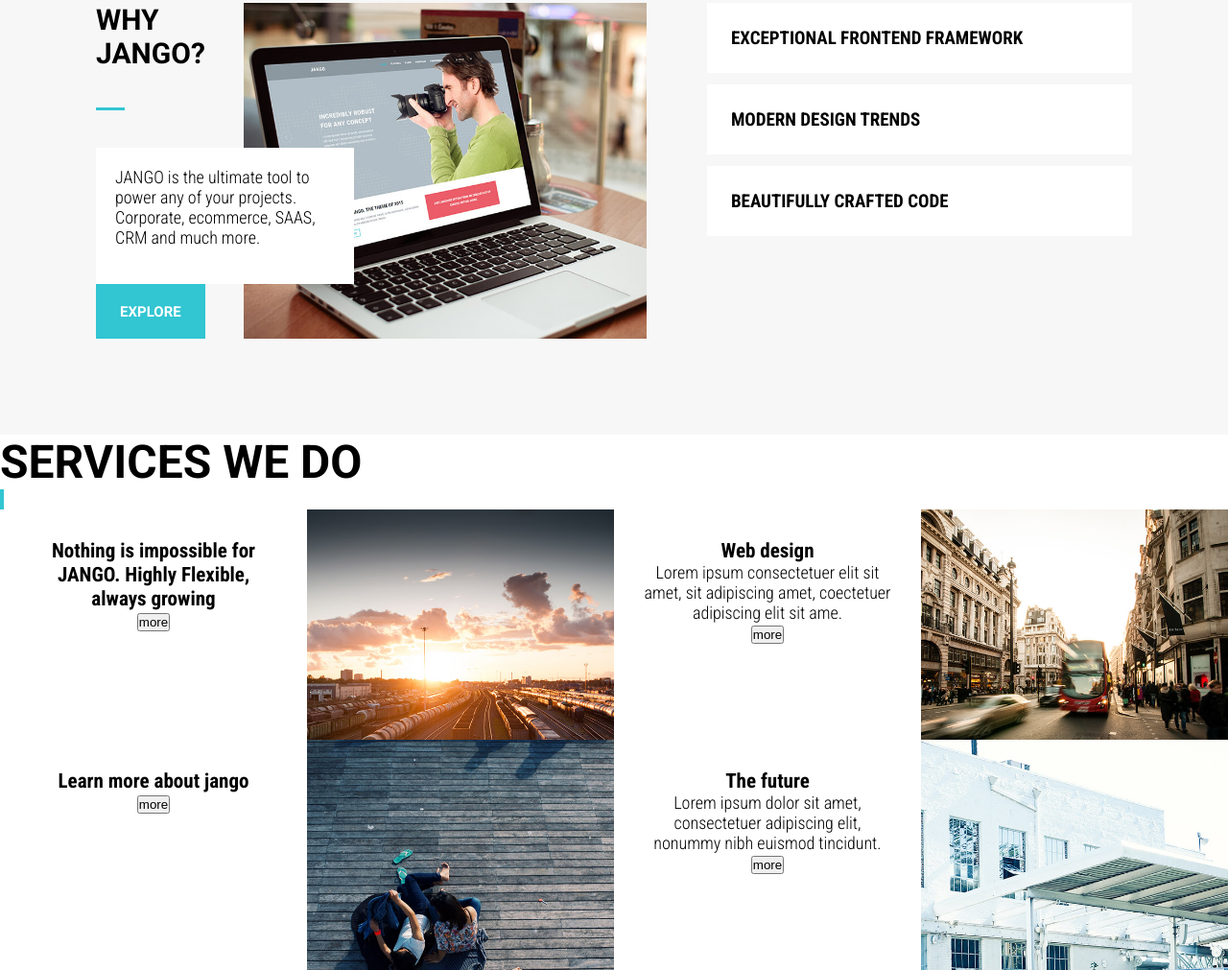
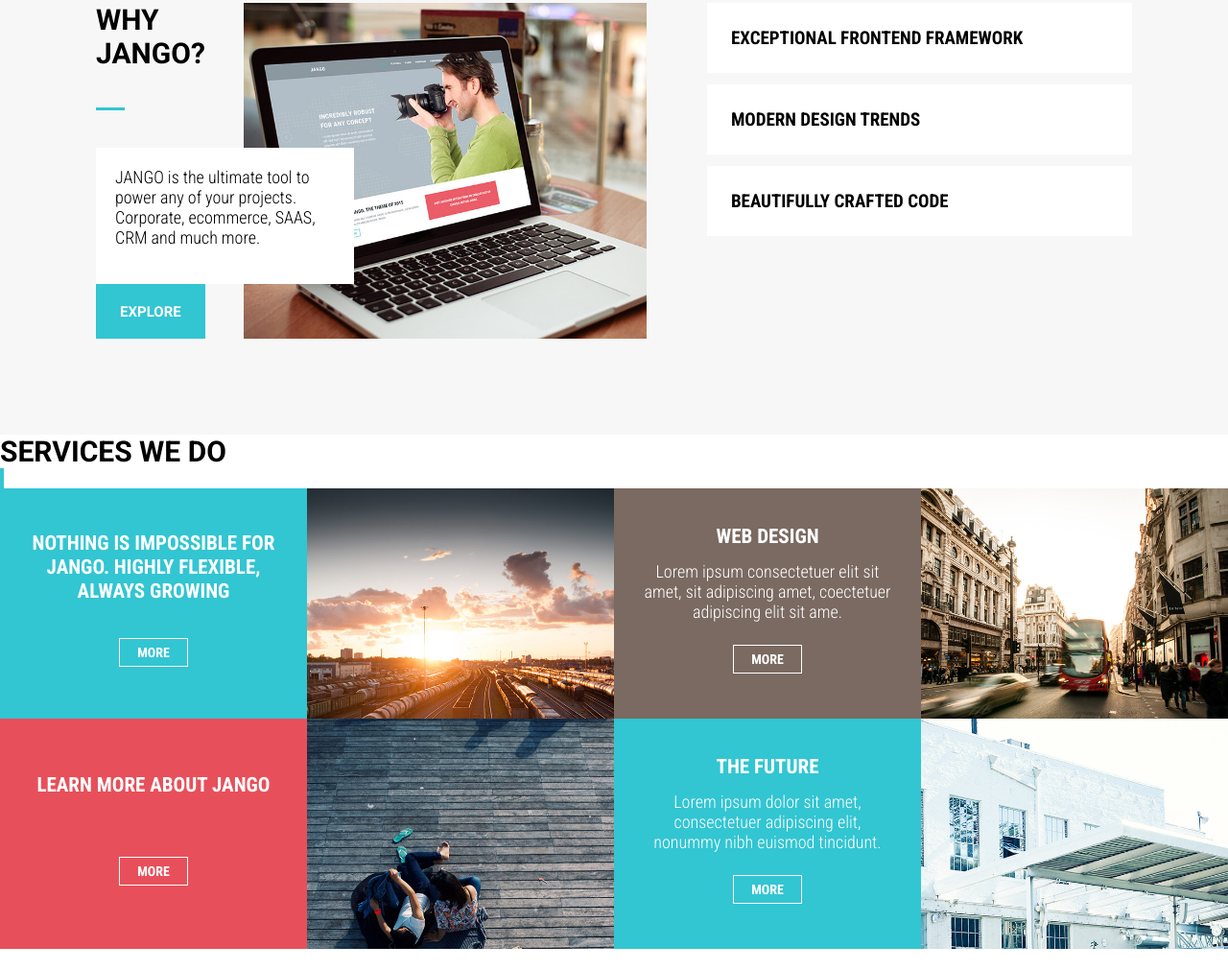
Before and after one commit to Robie-Robz/Jango-v2, a website: page index.html in a window 1280 px wide. Shown: the part 1090-2101 px from the top of the page at 96% size. After the commit the page ends 2079 px from the top, so only its background shows below. Drawn offline with Linux system fonts and the light colour scheme.

Commit message:
Added background-color to content-grid

```diff
--- a/index.html
+++ b/index.html
@@ -87,10 +87,10 @@
            </ul>
        </section>
        <section class="services">
-           <h2 class="services__heading primary-heading">services we do</h2>
+           <h2 class="services__heading secondary-heading">services we do</h2>
            <span class="services__underline underline">&nbsp;</span>
            <div class="services__grid content-grid">
-               <div class="content-grid__item">
+               <div class="content-grid__item content-grid__item--1">
                    <div class="content-grid__desc">
                        <h3 class="content-grid__heading">Nothing is impossible for JANGO. Highly Flexible, always growing</h3>
 
@@ -111,7 +111,7 @@
                    </div>
 
                </div>
-               <div class="content-grid__item">
+               <div class="content-grid__item content-grid__item--2">
                    <div class="content-grid__desc">
                        <h3 class="content-grid__heading">Web design</h3>
                        <p class="content-grid__paragraph">Lorem ipsum consectetuer elit sit amet, sit adipiscing amet, coectetuer adipiscing elit sit ame.</p>
@@ -132,7 +132,7 @@
                    </div>
 
                </div>
-               <div class="content-grid__item">
+               <div class="content-grid__item content-grid__item--3">
                    <div class="content-grid__desc">
                        <h3 class="content-grid__heading">Learn more about jango</h3>
 
@@ -153,7 +153,7 @@
                    </div>
 
                </div>
-               <div class="content-grid__item">
+               <div class="content-grid__item content-grid__item--4">
                    <div class="content-grid__desc">
                        <h3 class="content-grid__heading">The future</h3>
                        <p class="content-grid__paragraph">Lorem ipsum dolor sit amet, consectetuer adipiscing elit, nonummy nibh euismod tincidunt.</p>
--- a/sass/components/_content-grid.scss
+++ b/sass/components/_content-grid.scss
@@ -2,22 +2,59 @@
     display:grid;
     grid-template-rows: repeat(2, min-content);
     grid-template-columns: repeat(2, 50%);
+    color: #ffffff;
     &__item{
         display: grid;
         grid-template-columns: repeat(2, 50%);
+
+        &--1{
+            background-color: #32c5d2;
+        }
+        &--2{
+            background-color: #7a6a61;
+        }
+        &--3{
+            background-color: #e7505a;
+        }
+        &--4{
+            background-color: #32c5d2;
+        }
 
     }
     &__desc{
         padding: 3rem;
         text-align: center;
+        display: grid;
+        justify-items:center;
+        align-items:center;
     }
     &__heading{
+        text-transform: uppercase;
 
     }
     &__paragraph{
 
     }
     &__button{
+        background-color: transparent;
+        padding: 0.6rem 1.8rem;
+        text-transform: uppercase;
+        font-size: 1.4rem;
+        font-family: "Roboto Condensed", sans-serif;
+        font-weight: 700;
+        margin: 1rem 0;
+        color: #ffffff;
+        border: 0.1rem solid #ffffff;
+
+
+        &:focus{
+            outline: none;
+        }
+        &:hover{
+            cursor: pointer;
+            background-color: #ffffff;
+            color: rgb(0,0,0);
+        }
 
     }
     &__img-container{
@@ -37,6 +74,7 @@
     }
     &__img{
         width: 100%;
+        display: block;
     }
     &__hover-box{
 
@@ -52,7 +90,16 @@
     &__link{
         position: absolute;
         top:50%;
-
+        display: block;
+        height: 4.4rem;
+        width: 4.4rem;
+        border-radius: 50%;
+        background-color: rgb(0,0,0);
+        opacity: 0.7;
+        color: #ffffff;
+        display: grid;
+        justify-items:center;
+        align-items: center;
         &--1{
             left:35%;
         }
@@ -61,8 +108,8 @@
         }
 
         &:hover{
-            transform: scale(1.2);
-            transition: 0.2s;
+            opacity: 1;
+            transition: 0.1s;
         }
     }
 }
```
Also changed, not shown: css/style.css.
